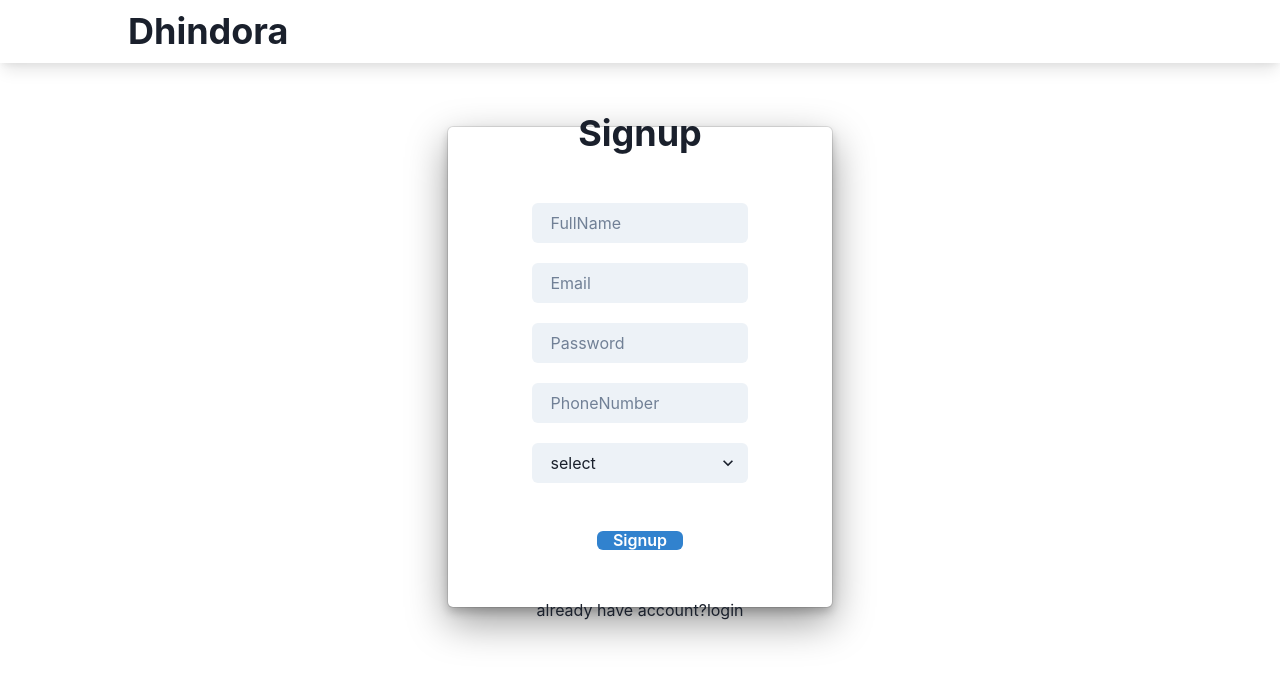
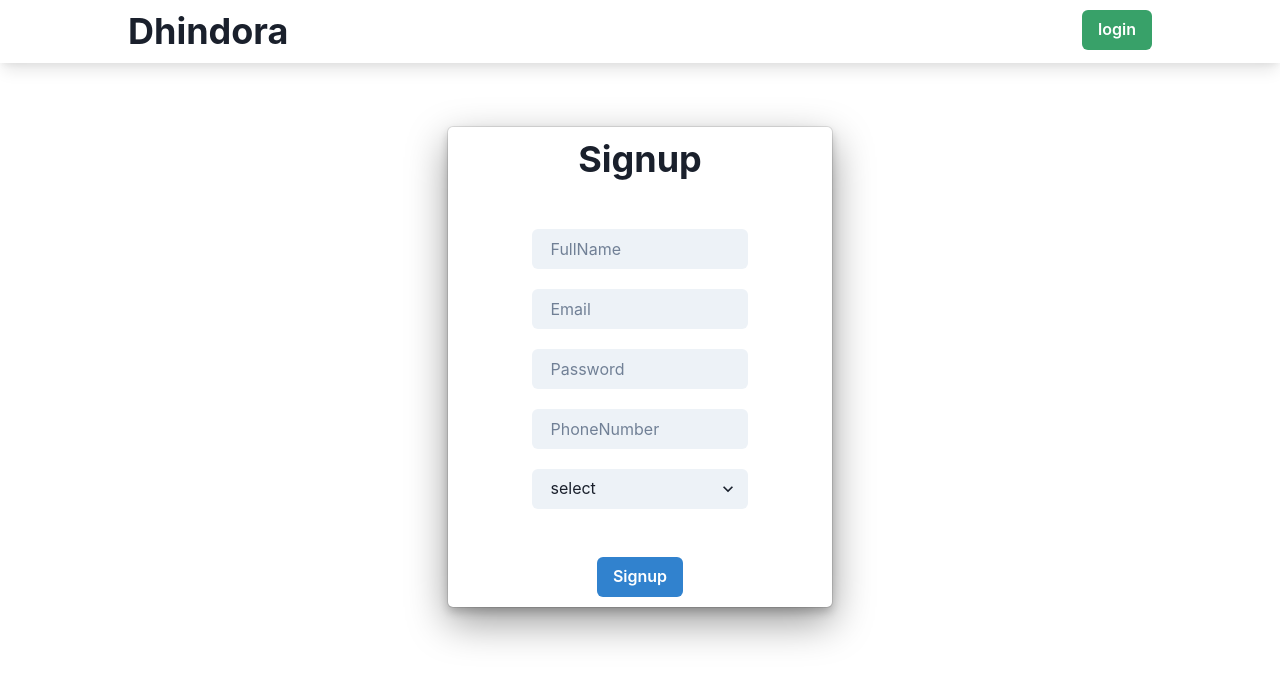
Before and after one commit to Dhanasaitholeti/Announcements, a React (Vite) app in the folder Announcements-client/: page /signup in a window 1280 px wide. Shown: the top 684 px of the page. Built offline with nearby package versions, Linux system fonts and the light colour scheme.

Commit message:
changes:added changes to the login signup and navbar and moved dashboard compoenent into the pages folder

```diff
--- a/Announcements-client/src/App.jsx
+++ b/Announcements-client/src/App.jsx
@@ -3,7 +3,7 @@ import Navbar from "./components/Navbar";
 import Startpage from "./pages/Startpage";
 import Login from "./pages/Login";
 import Signup from "./pages/Signup";
-import Dashboard from "./components/Dashboard";
+import Dashboard from "./pages/Dashboard";
 import NotFound from "./components/NotFound";
 
 function App() {
--- a/Announcements-client/src/components/Navbar.jsx
+++ b/Announcements-client/src/components/Navbar.jsx
@@ -29,6 +29,18 @@ const Navbar = () => {
     >
       <Heading>Dhindora</Heading>
 
+      {location.pathname === "/login" && (
+        <Button onClick={() => navigator("/signup")} colorScheme="green">
+          Signup
+        </Button>
+      )}
+
+      {location.pathname === "/signup" && (
+        <Button onClick={() => navigator("/login")} colorScheme="green">
+          login
+        </Button>
+      )}
+
       {!(
         location.pathname == "/login" ||
         location.pathname == "/" ||
--- a/Announcements-client/src/pages/Login.jsx
+++ b/Announcements-client/src/pages/Login.jsx
@@ -69,10 +69,6 @@ const Login = () => {
               <Button colorScheme="blue" onClick={handleLoginsubmit}>
                 Login
               </Button>
-
-              <Text className="login-signup-btn">
-                Don't have account?<Link to="/signup">signup</Link>
-              </Text>
             </>
           )}
         </Box>
--- a/Announcements-client/src/pages/Signup.jsx
+++ b/Announcements-client/src/pages/Signup.jsx
@@ -76,10 +76,6 @@ const Signup = () => {
         <Button colorScheme="blue" onClick={handleSignupClick}>
           Signup
         </Button>
-
-        <Text>
-          already have account?<Link to="/login">login</Link>
-        </Text>
       </Box>
       <ToastContainer position="bottom-center" autoclose={2000} />
     </>
```
Also changed, not shown: Announcements-client/src/pages/Dashboard.jsx (renamed from Announcements-client/src/components/Dashboard.jsx, +7 -8 lines).
